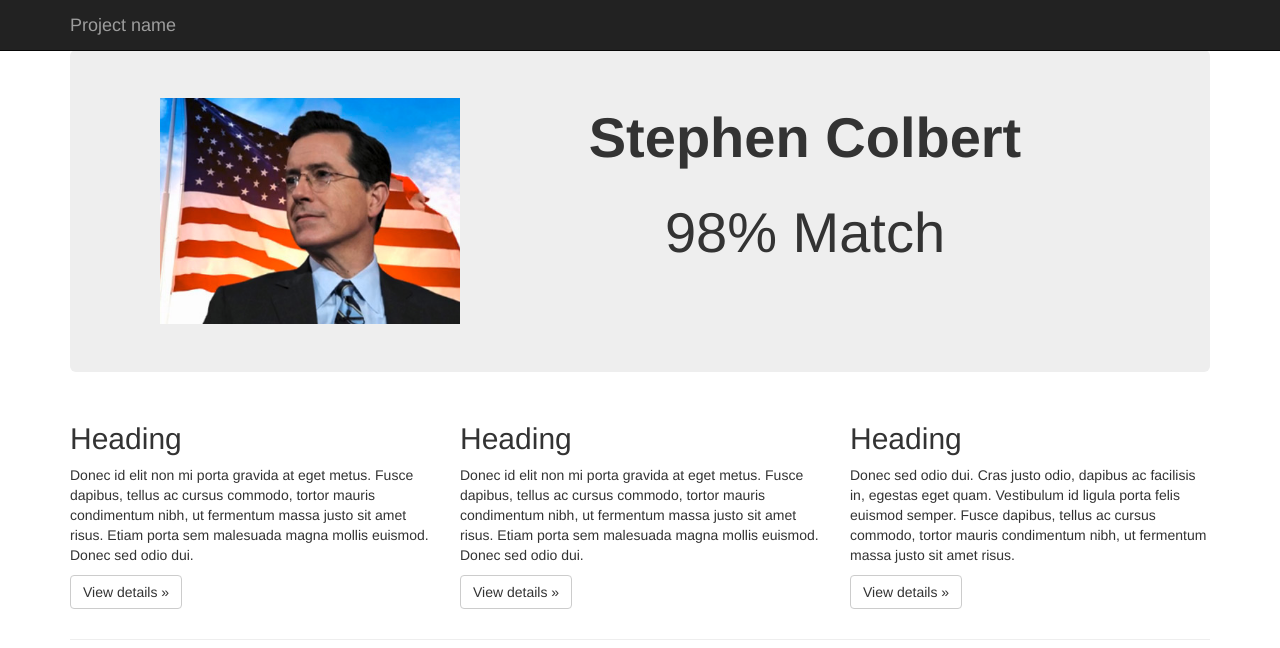
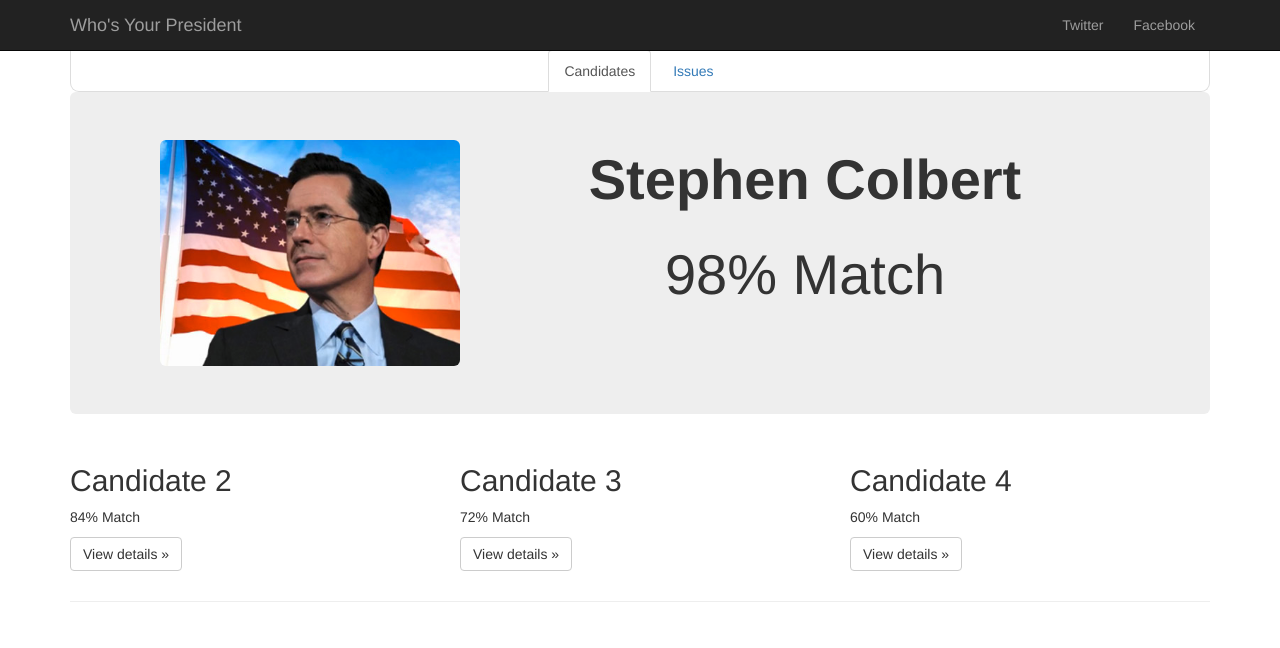
Before and after one commit to ajohri/match_candidate, a plain HTML site: page results.html in a window 1280 px wide. Drawn offline with nearby package versions, Linux system fonts and the light colour scheme.

Commit message:
updated main results page

```diff
--- /dev/null
+++ b/results.css
@@ -0,0 +1,48 @@
+/* Move down content because we have a fixed navbar that is 50px tall */
+
+body {
+    padding-top: 50px;
+    padding-bottom: 20px;
+}
+
+#candidate-1 p {
+    font-size: 400%;
+}
+
+.navbar-header {
+    text-align: center;
+}
+
+.navbar-header h3 {
+    color: white;
+    text-align: center;
+    float: none;
+}
+
+#twitterbootstrap .navbar-inner {
+    text-align: center;
+}
+
+.nav-tabs > li,
+.nav-pills > li {
+    float: none;
+    display: inline-block;
+}
+
+.nav-tabs,
+.nav-pills {
+    text-align: center;
+    border-left: 1px solid #ddd;
+    border-right: 1px solid #ddd;
+    border-bottom-left-radius: 9px;
+    border-bottom-right-radius: 9px;
+}
+
+#navbar img {
+	max-width: 3%;
+	max-height: 3%;
+}
+
+/*#first-place-losers p {
+	font-size: 39px;
+}*/
--- a/results.html
+++ b/results.html
@@ -9,57 +9,69 @@
     <meta name="description" content="">
     <meta name="author" content="">
     <!-- <link rel="icon" href="../../favicon.ico"> -->
-    <title>Jumbotron Template for Bootstrap</title>
+    <title>Candidate Match</title>
     <!-- Bootstrap core CSS -->
     <link href="css/bootstrap.min.css" rel="stylesheet">
     <!-- Custom styles for this template -->
-    <link href="results1.css" rel="stylesheet">
+    <link href="results.css" rel="stylesheet">
 </head>
 
 <body>
     <nav class="navbar navbar-inverse navbar-fixed-top">
         <div class="container">
             <div class="navbar-header">
-                <button type="button" class="navbar-toggle collapsed" data-toggle="collapse" data-target="#navbar" aria-expanded="false" aria-controls="navbar">
+                <!-- <button type="button" class="navbar-toggle collapsed" data-toggle="collapse" data-target="#navbar" aria-expanded="false" aria-controls="navbar">
                     <span class="sr-only">Toggle navigation</span>
                     <span class="icon-bar"></span>
                     <span class="icon-bar"></span>
                     <span class="icon-bar"></span>
-                </button>
-                <a class="navbar-brand" href="#">Project name</a>
+                </button> -->
+                <a class="navbar-brand" href="#">Who's Your President</a>
             </div>
-            <div>
+            <div id="navbar" class="collapse navbar-collapse navbar-right">
+                <ul class="nav navbar-nav">
+                    <!-- <span><img class="img-responsive pull-right" src="images/twitter-logo.png"></span> -->
+                    <li><a href="#">Twitter</a></li>
+                    <li><a href="#">Facebook</a></li>
+                </ul>
             </div>
+            <!--/.nav-collapse -->
         </div>
     </nav>
+    <div class="container">
+        <ul class="nav nav-tabs">
+            <li class="active"><a href="#">Candidates</a></li>
+            <li><a href="#">Issues</a></li>
+        </ul>
+    </div>
     <!-- Main jumbotron for a primary marketing message or call to action -->
     <div class="container theme-showcase" role="main">
         <div class="jumbotron">
             <div class="container">
-                <img src="images/colbert-flag.jpg" class="col-md-4">
-                <div id="number-one-candidate">
+                <span class="col-md-4"><img src="images/colbert-flag.jpg" class="img-rounded img-responsive"></span>
+                <div id="candidate-1">
                     <p class="text-center"><strong>Stephen Colbert</strong></p>
                     <p class="text-center">98% Match</p>
                 </div>
             </div>
         </div>
     </div>
-    <div class="container">
+    <div id="first-place-losers" class="container">
         <!-- Example row of columns -->
         <div class="row">
-            <div class="col-md-4">
-                <h2>Heading</h2>
-                <p>Donec id elit non mi porta gravida at eget metus. Fusce dapibus, tellus ac cursus commodo, tortor mauris condimentum nibh, ut fermentum massa justo sit amet risus. Etiam porta sem malesuada magna mollis euismod. Donec sed odio dui. </p>
+            <div id="candidate-2" class="col-md-4">
+                <h2>Candidate 2</h2>
+                <p>84% Match</p>
                 <p><a class="btn btn-default" href="#" role="button">View details &raquo;</a></p>
             </div>
-            <div class="col-md-4">
-                <h2>Heading</h2>
-                <p>Donec id elit non mi porta gravida at eget metus. Fusce dapibus, tellus ac cursus commodo, tortor mauris condimentum nibh, ut fermentum massa justo sit amet risus. Etiam porta sem malesuada magna mollis euismod. Donec sed odio dui. </p>
+            <div id="candidate-3" class="col-md-4">
+                <h2>Candidate 3</h2>
+                <p>72% Match</p>
                 <p><a class="btn btn-default" href="#" role="button">View details &raquo;</a></p>
             </div>
-            <div class="col-md-4">
-                <h2>Heading</h2>
-                <p>Donec sed odio dui. Cras justo odio, dapibus ac facilisis in, egestas eget quam. Vestibulum id ligula porta felis euismod semper. Fusce dapibus, tellus ac cursus commodo, tortor mauris condimentum nibh, ut fermentum massa justo sit amet risus.</p>
+            <div id="candidate-4" class="col-md-4">
+                <h2>Candidate 4</h2>
+                <p>60% Match</p>
                 <p><a class="btn btn-default" href="#" role="button">View details &raquo;</a></p>
             </div>
         </div>
--- a/results1.css
+++ /dev/null
@@ -1,9 +0,0 @@
-/* Move down content because we have a fixed navbar that is 50px tall */
-body {
-  padding-top: 50px;
-  padding-bottom: 20px;
-}
-
-#number-one-candidate p{
-	font-size: 400%;
-}
```
Also changed, not shown: images/twitter-logo.png (added).
